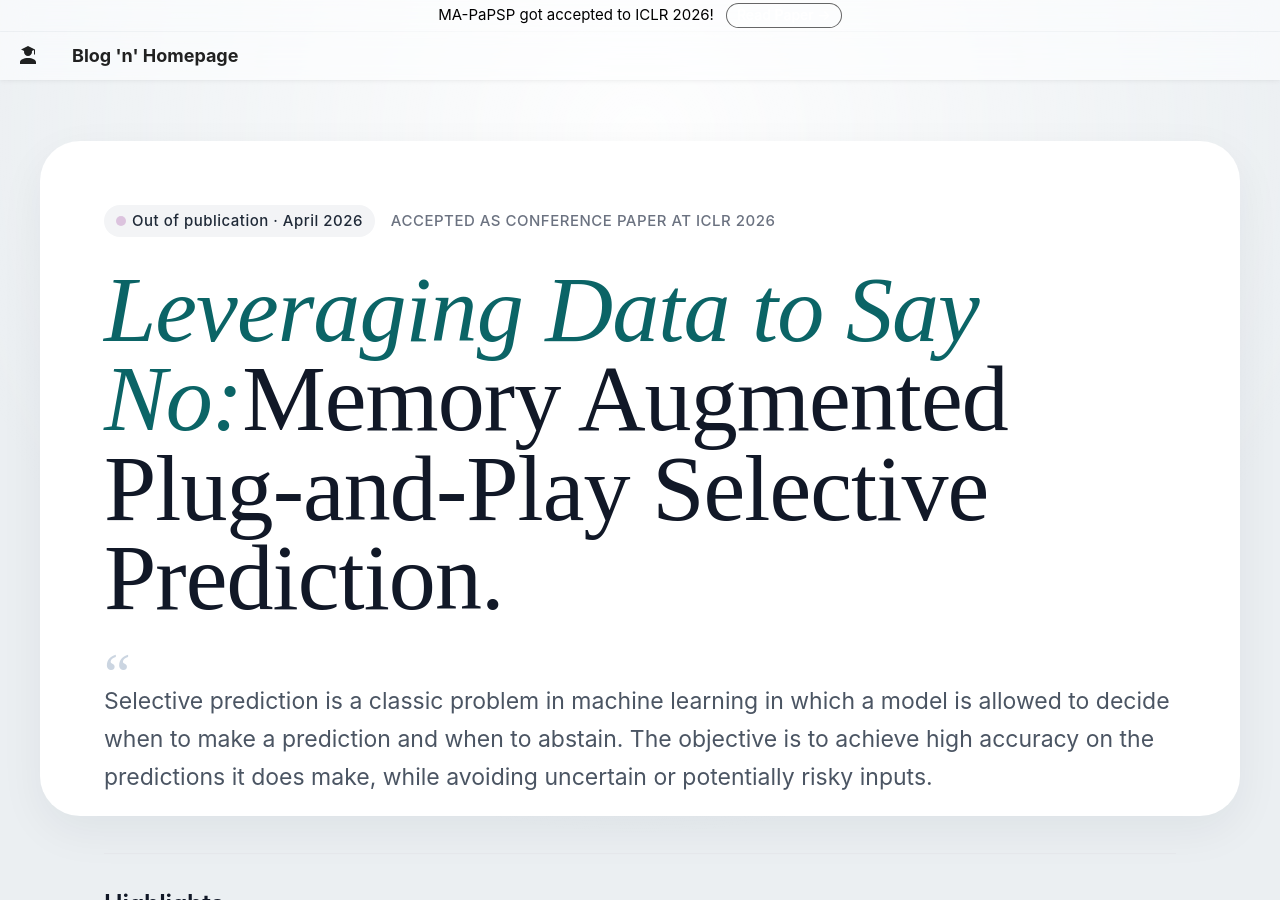
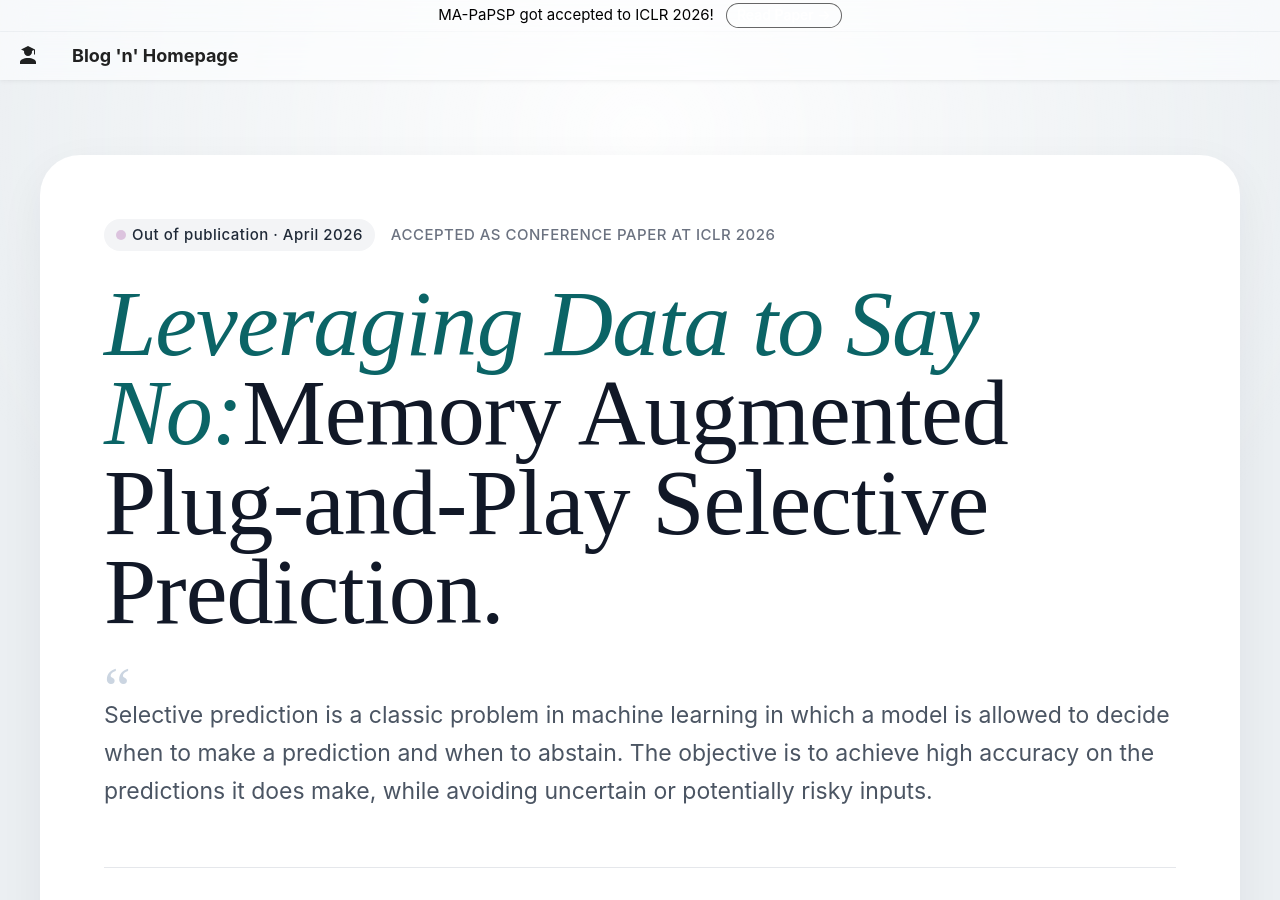
Before and after one commit to kingston-aditya/kingston-aditya.github.io, an MkDocs documentation site: the page built from docs/2026-02-05-retrieval.md, in a window 1280 px wide and 900 px high. Built offline with MkDocs 1.6.1 and Material for MkDocs 9.7.7, drawn with Linux system fonts in a browser that asks for light colours; some web fonts are replaced.

Commit message:
making final changes 6a

```diff
--- a/docs/2026-02-05-retrieval.md
+++ b/docs/2026-02-05-retrieval.md
@@ -12,7 +12,7 @@
 </div>
 </div>
 
-<section class="testimonial-section">
+<div class="landing-hero-container">
   <div class="hero-squircle-card">
 
   <div class="hero-badge-row">
@@ -41,7 +41,7 @@
   </div>
 
   </div>
-</section>
+</div>
 
 <section class="testimonial-section">
   <h1> 5 minutes Video Exlanation.</h1>
```
